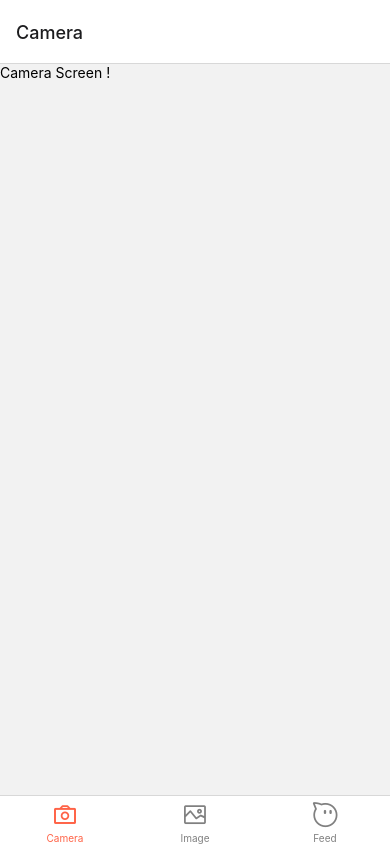
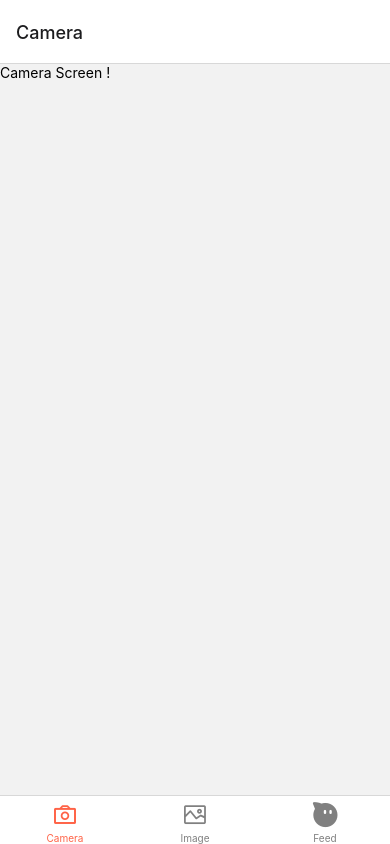
Before and after one commit to BenjaminDexant/my-app, a React Native app: screen / in a window 390 px wide. Built offline with nearby package versions, Linux system fonts and the light colour scheme.

Commit message:
fix typescript & icon when focused

```diff
--- a/App.tsx
+++ b/App.tsx
@@ -1,5 +1,4 @@
 import React from 'react';
-import { StyleSheet, Text, View, Button } from 'react-native';
 import { NavigationContainer } from '@react-navigation/native';
 import { createBottomTabNavigator } from '@react-navigation/bottom-tabs';
 import { AntDesign } from '@expo/vector-icons';
@@ -16,7 +15,7 @@ export default function App() {
       <Tab.Navigator
         screenOptions={({ route }) => ({
           tabBarIcon: ({ focused, color, size }) => {
-            let iconName: string | undefined;
+            let iconName: React.ComponentProps<typeof AntDesign>["name"] = 'key';
 
             if (route.name === 'Camera') {
               iconName = focused
@@ -26,8 +25,8 @@ export default function App() {
               iconName = "picture";
             } else if (route.name === 'Feed') {
                iconName = focused
-                ? 'aliwangwang'
-                : 'aliwangwang-o1';
+                ? 'aliwangwang-o1'
+                : 'aliwangwang';
             }
 
 
```
